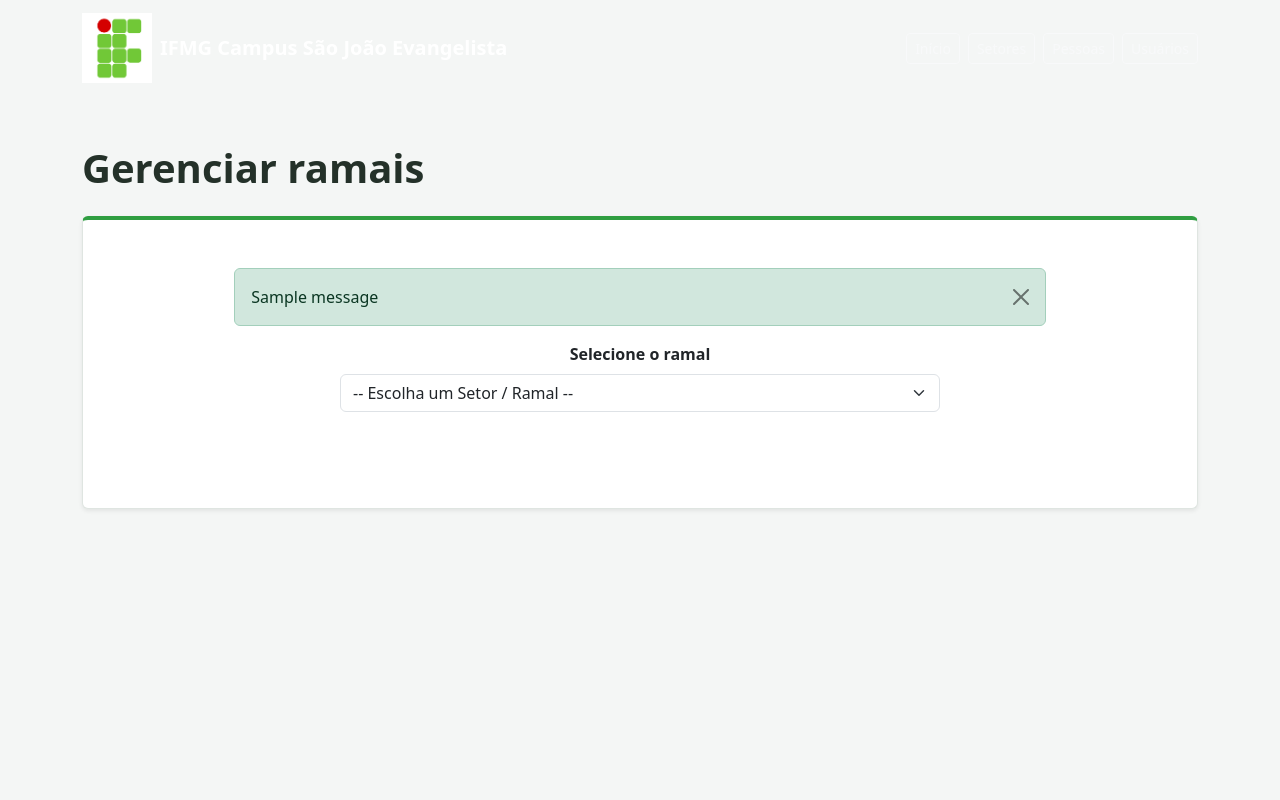
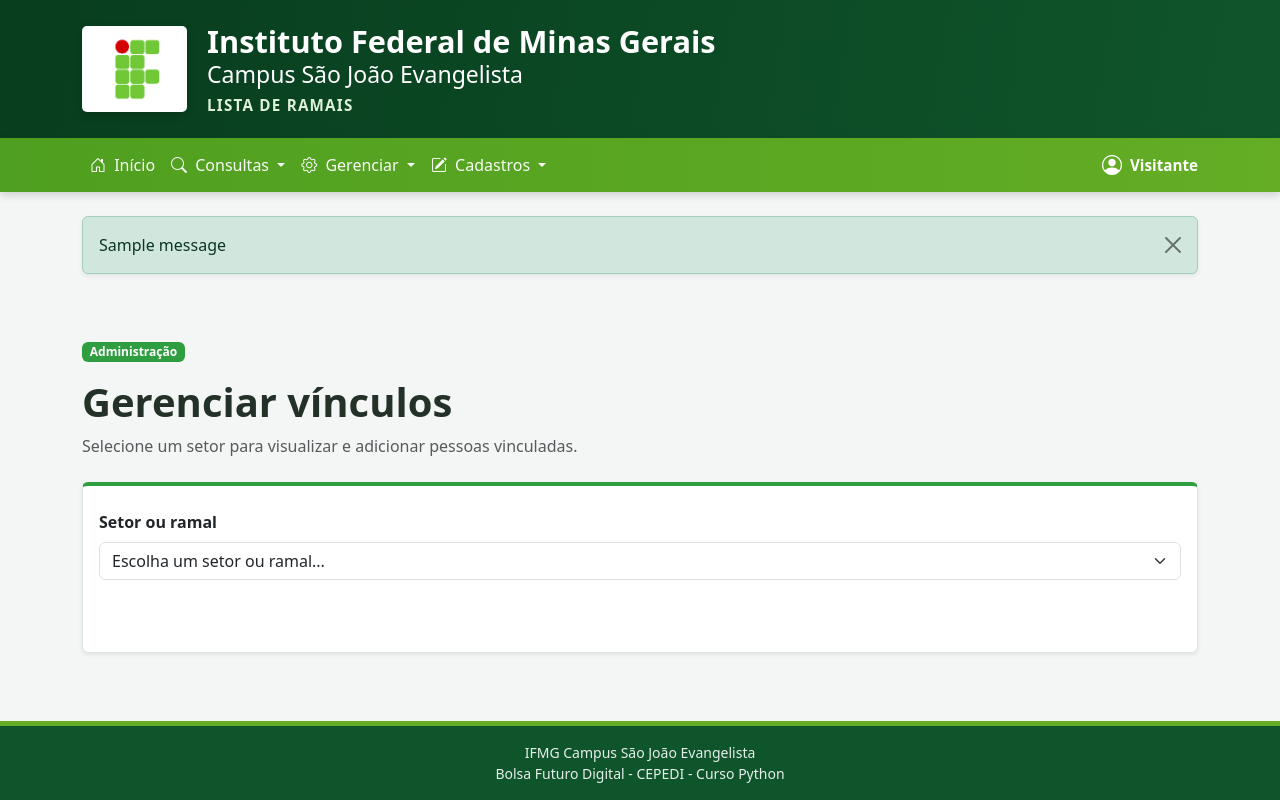
Before and after one commit to Nonato21/Grupo03-CepedPython, a Django app: page /vinculos/gerenciar/ in a window 1280 px wide. Run offline with Django 5.2, Linux system fonts and the light colour scheme; tables that the repository leaves empty hold one stand-in row (values such as "Sample post"); one stand-in notice (Sample message) is shown.

Commit message:
Update gerenciar_vinculos.html
atualização gerenciar_vinculos

```diff
--- a/lista_telefonica/ramais/templates/ramais/gerenciar_vinculos.html
+++ b/lista_telefonica/ramais/templates/ramais/gerenciar_vinculos.html
@@ -1,115 +1,211 @@
-{% load static %}
-<!DOCTYPE html>
-<html lang="pt-br">
+{% extends 'ramais/base.html' %}
 
-<head>
-  <meta charset="UTF-8" />
-  <meta name="viewport" content="width=device-width, initial-scale=1.0" />
-  <title>IFMG - Lista de Ramais | Gerenciar Vínculos</title>
-  <link href="https://cdn.jsdelivr.net/npm/bootstrap@5.3.8/dist/css/bootstrap.min.css" rel="stylesheet" />
-  <link rel="stylesheet" href="{% static 'ramais/css/style.css' %}" />
-</head>
+{% block title %}
+    IFMG - Lista de Ramais | Gerenciar Vínculos
+{% endblock %}
 
-<body>
-  <!-- Barra de navegação -->
-  <nav class="navbar navbar-expand-lg navbar-dark navbar-if">
-    <div class="container">
-      <a class="navbar-brand d-flex align-items-center gap-2" href="{% url 'index' %}">
-        <img src="{% static 'ramais/img/logo-if.png' %}" alt="Logo" class="logo-if" />
-        <span class="fw-bold">IFMG Campus São João Evangelista</span>
-      </a>
-      <div class="collapse navbar-collapse justify-content-end">
-        <div class="navbar-nav gap-2">
-          <a href="{% url 'index' %}" class="btn btn-outline-light btn-sm">Início</a>
-          <a href="{% url 'listar_setores' %}" class="btn btn-outline-light btn-sm">Setores</a>
-          <a href="{% url 'listar_pessoas' %}" class="btn btn-outline-light btn-sm">Pessoas</a>
-          <a href="{% url 'listar_usuarios' %}" class="btn btn-outline-light btn-sm">Usuários</a>
-        </div>
-      </div>
-    </div>
-  </nav>
+{% block content %}
 
-  <main class="container my-5">
     <section class="mb-4">
-      <h1 class="fw-bold">Gerenciar ramais</h1>
+
+        <span class="badge badge-if mb-3">
+            Administração
+        </span>
+
+        <h1 class="fw-bold">
+            Gerenciar vínculos
+        </h1>
+
+        <p class="text-muted">
+
+            Selecione um setor para visualizar e adicionar
+            pessoas vinculadas.
+
+        </p>
+
     </section>
 
     <section class="card card-if shadow-sm">
-      <div class="card-body py-5">
 
-        {% if messages %}
-          {% for message in messages %}
-          <div class="alert alert-{{ message.tags }} alert-dismissible fade show w-75 mx-auto" role="alert">
-            {{ message }}
-            <button type="button" class="btn-close" data-bs-dismiss="alert"></button>
-          </div>
+        <div class="card-body py-4">
+
+            <!-- Escolha do setor -->
+            <form
+                method="get"
+                action="{% url 'gerenciar_vinculos' %}"
+                class="mb-5"
+            >
+
+                <label
+                    for="setor_id"
+                    class="form-label fw-bold"
+                >
+                    Setor ou ramal
+                </label>
+
+                <select
+                    id="setor_id"
+                    name="setor_id"
+                    class="form-select"
+                    onchange="this.form.submit()"
+                >
+
+                    <option value="">
+                        Escolha um setor ou ramal...
+                    </option>
+
+                    {% for setor in lista_setores %}
+
+                        <option
+                            value="{{ setor.id }}"
+                            {% if setor.id|stringformat:'s' == setor_selecionado %}
+                                selected
+                            {% endif %}
+                        >
+                            {{ setor.ramal }} — {{ setor.nome }}
+                        </option>
+
                     {% endfor %}
-        {% endif %}
 
-        <form method="GET" action="{% url 'gerenciar_vinculos' %}" class="text-center mb-5">
-          <label class="form-label fw-bold">Selecione o ramal</label>
-          <select name="setor_id" class="form-select mx-auto" style="max-width: 600px;" onchange="this.form.submit()">
-            <option value="">-- Escolha um Setor / Ramal --</option>
-            {% for setor in lista_setores %}
-              <option value="{{ setor.id }}" {% if setor.id|stringformat:"s" == setor_selecionado %}selected{% endif %}>
-                {{ setor.ramal }} - {{ setor.nome }}
-              </option>
-            {% endfor %}
                 </select>
+
             </form>
 
             {% if setor_selecionado %}
-        <div class="w-100" style="max-width: 900px; margin: 0 auto;">
-          <div class="table-responsive text-center">
-            <table class="table table-striped table-hover align-middle">
-              <thead class="table-secondary">
+
+                <!-- Pessoas já vinculadas -->
+                <div class="table-responsive text-center mb-4">
+
+                    <table class="table table-striped table-hover align-middle mb-0">
+
+                        <thead class="table-success">
+
                             <tr>
-                  <th scope="col">Id</th>
-                  <th scope="col">Nome</th>
-                  <th scope="col">E-mail</th>
-                  <th scope="col">Ações</th>
+                                <th>ID</th>
+                                <th>Nome</th>
+                                <th>E-mail</th>
                             </tr>
+
                         </thead>
+
                         <tbody>
+
                             {% for pessoa in pessoas_do_setor %}
+
                                 <tr>
                                     <td>{{ pessoa.id }}</td>
-                  <td><span class="badge bg-primary">{{ pessoa.nome }}</span></td>
+                                    <td>{{ pessoa.nome }}</td>
                                     <td>{{ pessoa.email }}</td>
-                  <td>
-                    <a href="#" class="btn btn-danger btn-sm" style="background-color: #dc3545; font-size: 12px;">Apagar</a>
+                                </tr>
+
+                            {% empty %}
+
+                                <tr>
+
+                                    <td
+                                        colspan="3"
+                                        class="text-muted py-4"
+                                    >
+                                        Nenhuma pessoa vinculada a este setor.
                                     </td>
+
                                 </tr>
-                {% empty %}
-                <tr>
-                  <td colspan="4" class="text-center text-muted py-4">Nenhuma pessoa vinculada a este ramal.</td>
-                </tr>
+
                             {% endfor %}
+
                         </tbody>
+
                     </table>
+
                 </div>
 
-          <div class="mt-4 p-4 bg-light rounded border text-center">
-            <h6 class="fw-bold mb-3">Vincular pessoa a este setor</h6>
-            <form method="POST" action="{% url 'adicionar_vinculo' %}" class="d-flex gap-2 justify-content-center align-items-center mx-auto" style="max-width: 600px;">
+                <!-- Adicionar vínculo -->
+                <div class="p-4 bg-light rounded border">
+
+                    <h6 class="fw-bold mb-3">
+                        Vincular pessoa a este setor
+                    </h6>
+
+                    <form
+                        method="post"
+                        action="{% url 'adicionar_vinculo' %}"
+                        class="row g-2 align-items-end"
+                    >
+
                         {% csrf_token %}
-              <input type="hidden" name="setor_id" value="{{ setor_selecionado }}">
 
-              <select name="pessoa_id" class="form-select" required>
-                <option value="">-- Selecione uma pessoa já cadastrada --</option>
+                        <input
+                            type="hidden"
+                            name="setor_id"
+                            value="{{ setor_selecionado }}"
+                        >
+
+                        <div class="col-md-9">
+
+                            <label
+                                for="pessoa_id"
+                                class="form-label"
+                            >
+                                Pessoa
+                            </label>
+
+                            <select
+                                id="pessoa_id"
+                                name="pessoa_id"
+                                class="form-select"
+                                required
+                            >
+
+                                <option value="">
+                                    Selecione uma pessoa cadastrada...
+                                </option>
+
                                 {% for pessoa in pessoas_disponiveis %}
-                  <option value="{{ pessoa.id }}">{{ pessoa.nome }} ({{ pessoa.email }})</option>
+
+                                    <option value="{{ pessoa.id }}">
+
+                                        {{ pessoa.nome }} —
+                                        {{ pessoa.email }}
+
+                                    </option>
+
                                 {% endfor %}
+
                             </select>
 
-              <button type="submit" class="btn btn-success px-4">Adicionar</button>
+                        </div>
+
+                        <div class="col-md-3 d-grid">
+
+                            <button
+                                type="submit"
+                                class="btn btn-if"
+                            >
+                                <i class="bi bi-link-45deg me-1"></i>
+                                Adicionar vínculo
+                            </button>
+
+                        </div>
+
                     </form>
+
+                    {% if not pessoas_disponiveis %}
+
+                        <p class="text-muted small mb-0 mt-3">
+
+                            Não há outras pessoas disponíveis
+                            para vincular a este setor.
+
+                        </p>
+
+                    {% endif %}
+
                 </div>
+
             {% endif %}
 
         </div>
 
     </section>
-  </main>
-</body>
-</html>
+
+{% endblock %}
```
Lines whose indentation alone changed are shown as unchanged.
